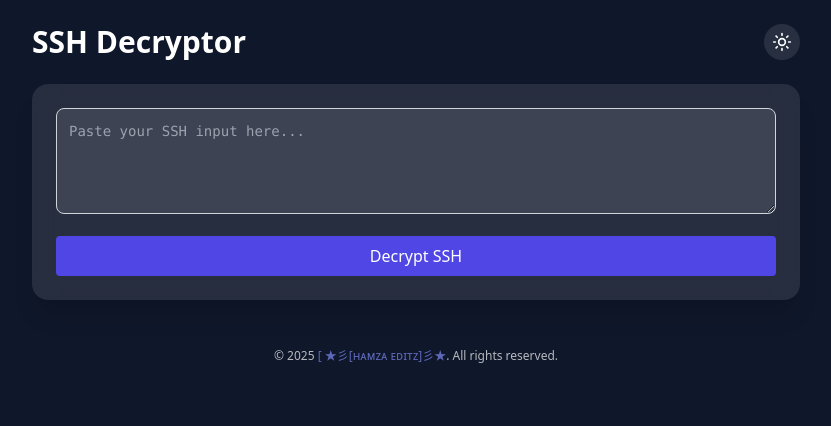
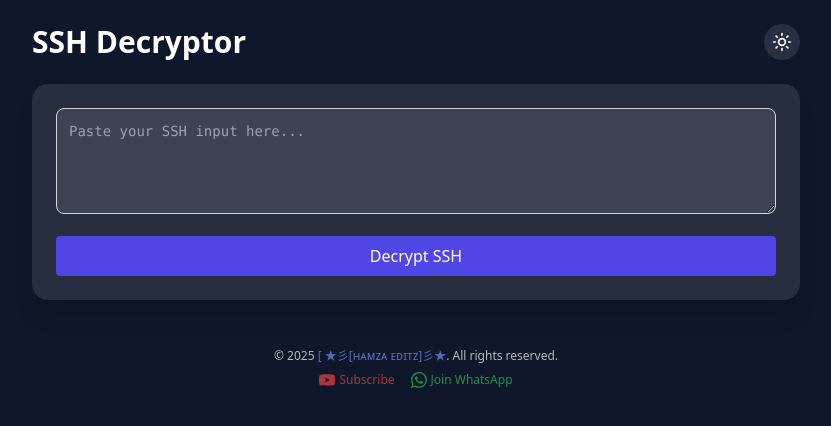
Before and after one commit to hamzalasharib/Ssh, a React (Vite) app: page / in a window 1280 px wide. Shown: the top 426 px of the page, without its empty margins (224-1055 px from the left). Built offline with nearby package versions, Linux system fonts and the light colour scheme.

Commit message:
Update Dashboard.jsx

```diff
--- a/src/components/Dashboard.jsx
+++ b/src/components/Dashboard.jsx
@@ -258,10 +258,36 @@
   <a
     href="https://t.me/hamzaeditz2"
     className="text-indigo-400 hover:underline"
+    target="_blank"
+    rel="noopener noreferrer"
   >
     [ ★彡[ʜᴀᴍᴢᴀ ᴇᴅɪᴛᴢ]彡★
   </a>
   . All rights reserved.
+  <div className="mt-2 flex justify-center space-x-4">
+    <a
+      href="https://youtube.com/@hamzashafiq786"
+      target="_blank"
+      rel="noopener noreferrer"
+      className="flex items-center text-red-500 hover:underline"
+    >
+      <svg className="w-4 h-4 mr-1" fill="currentColor" viewBox="0 0 24 24">
+        <path d="M23.498 6.186a3.016 3.016 0 0 0-2.122-2.136C19.505 3.545 12 3.545 12 3.545s-7.505 0-9.377.505A3.017 3.017 0 0 0 .502 6.186C0 8.07 0 12 0 12s0 3.93.502 5.814a3.016 3.016 0 0 0 2.122 2.136c1.871.505 9.376.505 9.376.505s7.505 0 9.377-.505a3.015 3.015 0 0 0 2.122-2.136C24 15.93 24 12 24 12s0-3.93-.502-5.814zM9.545 15.568V8.432L15.818 12l-6.273 3.568z"/>
+      </svg>
+      Subscribe
+    </a>
+    <a
+      href="https://chat.whatsapp.com/JnSg1CSyEIJ4hWpDRJVF3c"
+      target="_blank"
+      rel="noopener noreferrer"
+      className="flex items-center text-green-500 hover:underline"
+    >
+      <svg className="w-4 h-4 mr-1" fill="currentColor" viewBox="0 0 24 24">
+        <path d="M17.472 14.382c-.297-.149-1.758-.867-2.03-.967-.273-.099-.471-.148-.67.15-.197.297-.767.966-.94 1.164-.173.199-.347.223-.644.075-.297-.15-1.255-.463-2.39-1.475-.883-.788-1.48-1.761-1.653-2.059-.173-.297-.018-.458.13-.606.134-.133.298-.347.446-.52.149-.174.198-.298.298-.497.099-.198.05-.371-.025-.52-.075-.149-.669-1.612-.916-2.207-.242-.579-.487-.5-.669-.51-.173-.008-.371-.01-.57-.01-.198 0-.52.074-.792.372-.272.297-1.04 1.016-1.04 2.479 0 1.462 1.065 2.875 1.213 3.074.149.198 2.096 3.2 5.077 4.487.709.306 1.262.489 1.694.625.712.227 1.36.195 1.871.118.571-.085 1.758-.719 2.006-1.413.248-.694.248-1.289.173-1.413-.074-.124-.272-.198-.57-.347m-5.421 7.403h-.004a9.87 9.87 0 01-5.031-1.378l-.361-.214-3.741.982.998-3.648-.235-.374a9.86 9.86 0 01-1.51-5.26c.001-5.45 4.436-9.884 9.888-9.884 2.64 0 5.122 1.03 6.988 2.898a9.825 9.825 0 012.893 6.994c-.003 5.45-4.437 9.884-9.885 9.884m8.413-18.297A11.815 11.815 0 0012.05 0C5.495 0 .16 5.335.157 11.892c0 2.096.547 4.142 1.588 5.945L.057 24l6.305-1.654a11.882 11.882 0 005.683 1.448h.005c6.554 0 11.89-5.335 11.893-11.893a11.821 11.821 0 00-3.48-8.413z"/>
+      </svg>
+      Join WhatsApp
+    </a>
+  </div>
 </footer>
     </div>
   );
```
Lines whose indentation alone changed are shown as unchanged.
